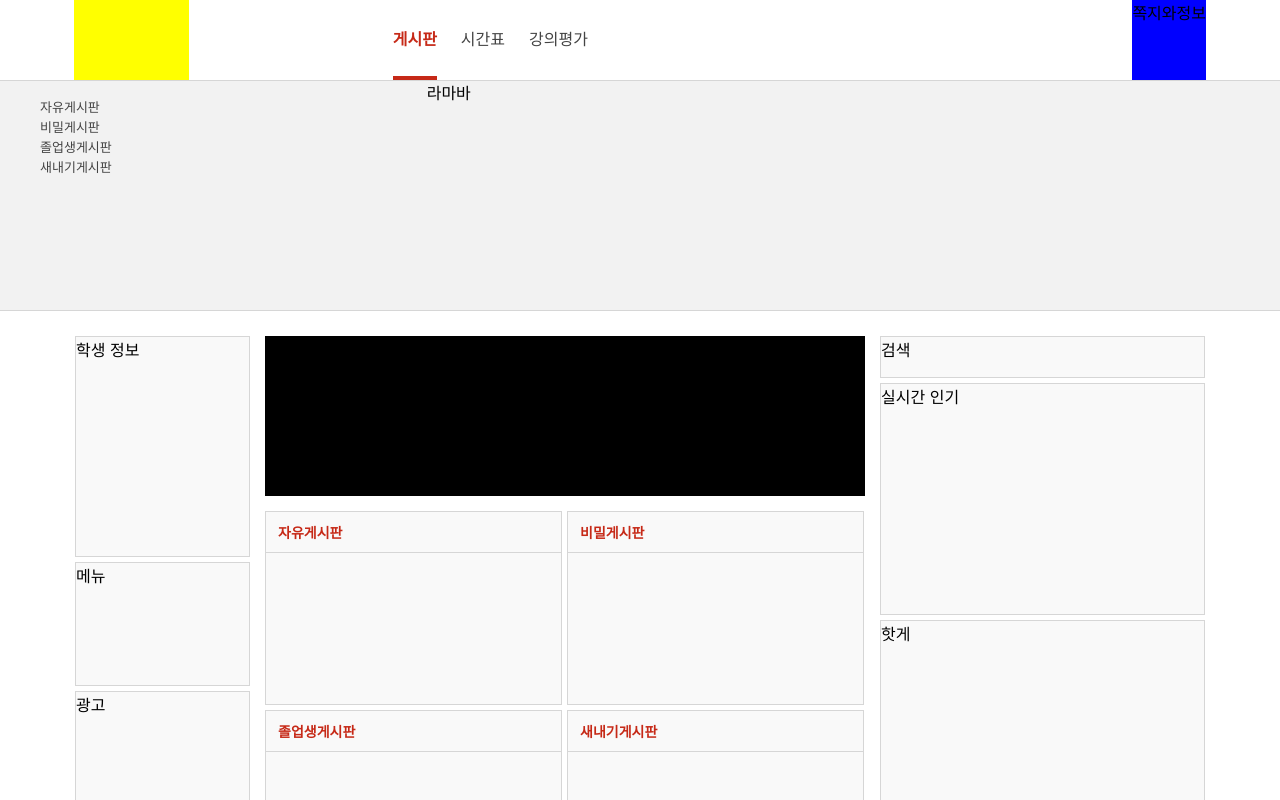
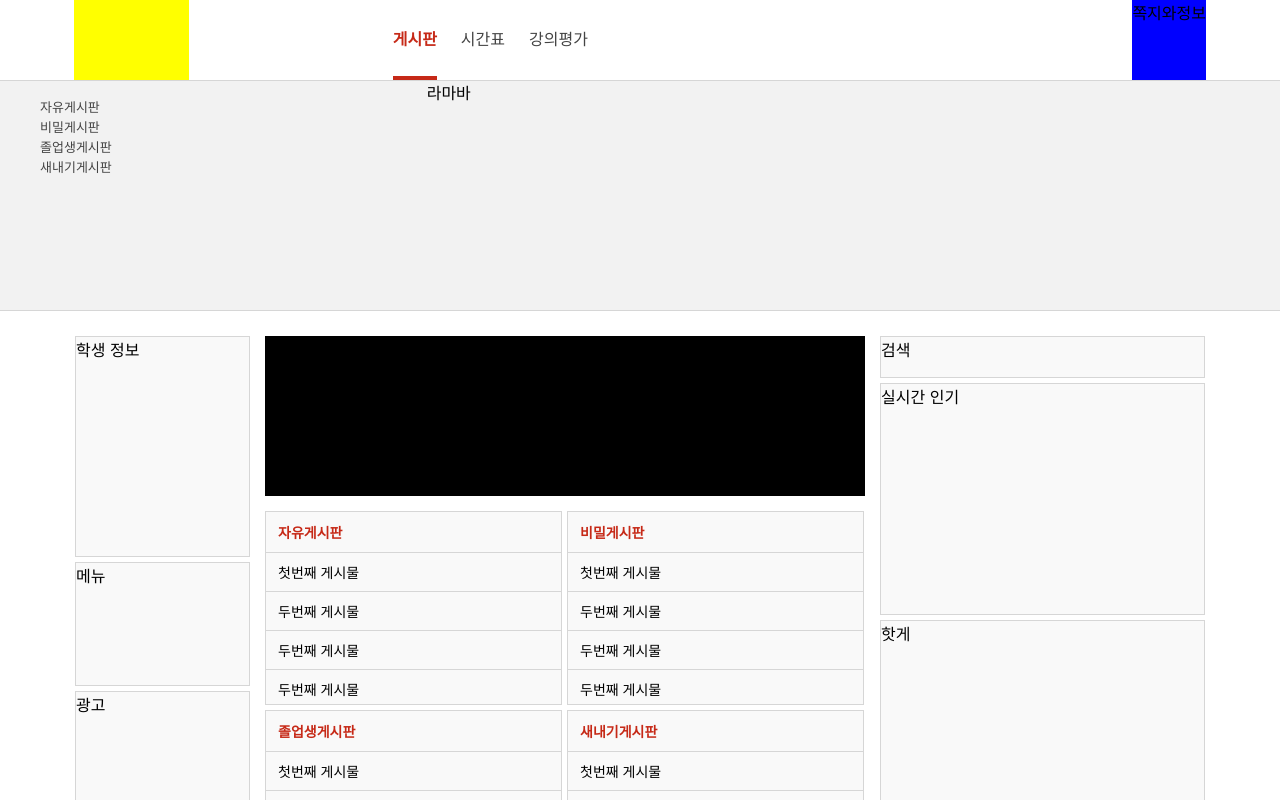
Before and after one commit to wafflestudio19-5/team5-web, a React (Create React App) app: page / in a window 1280 px wide. Shown: the top 800 px of the page. Built offline with nearby package versions, Linux system fonts and the light colour scheme.

Commit message:
게시판 미리보기 마무리

```diff
--- a/src/component/Home/BoardView/BoardView.tsx
+++ b/src/component/Home/BoardView/BoardView.tsx
@@ -47,7 +47,7 @@ const BoardView = ({ match }: BoardViewParams) => {
           <div className="BoardView__writeArticle"></div>
           <ul className="BoardView__list">
             {boardDetail.data.map((item) => (
-              <li className="BoardView__item">
+              <li key={item.id} className="BoardView__item">
                 <div>
                   {item.title} <br /> {item.content}
                 </div>
--- a/src/component/Home/TotalView/TotalView.tsx
+++ b/src/component/Home/TotalView/TotalView.tsx
@@ -34,7 +34,7 @@ const TotalView = () => {
         </div>
         <div className="TotalView__main">
           {boardList.map((item: boardDummyItem) => (
-            <TotalViewItem item={item} />
+            <TotalViewItem key={item.id} item={item} />
           ))}
         </div>
       </div>
--- a/src/component/Home/TotalView/TotalViewItem.tsx
+++ b/src/component/Home/TotalView/TotalViewItem.tsx
@@ -1,5 +1,5 @@
 import { useEffect, useState } from "react";
-import { boardDummy } from "../../../dummy/get-dummy";
+import { boardDummy, getBoardDetailDummy } from "../../../dummy/get-dummy";
 import { Link } from "react-router-dom";
 
 interface boardDummyItem {
@@ -12,13 +12,40 @@ interface totalViewItemProps {
   item: boardDummyItem;
 }
 
+interface boardDetailDummyItem {
+  id: string;
+  writer: string;
+  title: string;
+  content: string;
+}
+
+interface boardDetailDummy {
+  id: string;
+  name: string;
+  data: boardDetailDummyItem[];
+}
+
 const TotalViewItem: React.FC<totalViewItemProps> = ({ item }) => {
+  const [boardDetail, setBoardDetail] = useState<boardDetailDummy>({
+    id: "",
+    name: "",
+    data: [],
+  });
+  useEffect(() => {
+    setBoardDetail(getBoardDetailDummy(item.id));
+  });
+
   return (
     <div className="TotalView__card">
       <ul className="TotalView__board">
-        <li className="TotalView__board-name">
+        <li key="label" className="TotalView__board-name">
           <Link to={`/${item.id}`}>{item.name}</Link>
         </li>
+        {boardDetail.data.map((item) => (
+          <li key={item.id} className="BoardView__item">
+            <div>{item.title}</div>
+          </li>
+        ))}
       </ul>
     </div>
   );
--- a/src/scss/components/_totalview.scss
+++ b/src/scss/components/_totalview.scss
@@ -16,12 +16,13 @@
 
       li{
         width:100%;
-        height:40px;
+        height:38px;
         display:flex;
         align-items: center;
         padding-left: 12px;
         border-bottom: 1px solid $borderColor;
         &.TotalView__board-name{
+          height:40px;
           color:$keyColor;
           font-weight: bold;
           a{
```
